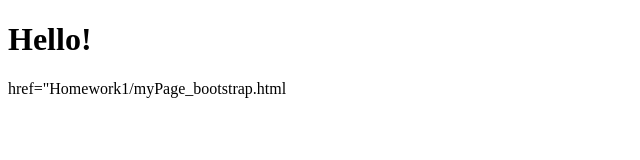
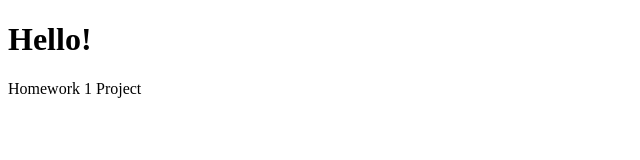
Before and after one commit to Caha8378/Caha8378.github.io, a plain HTML site: page index.html in a window 1280 px wide. Shown: the whole page, without its empty margins (0-640 px from the left). Drawn offline with Linux system fonts and the light colour scheme.

Commit message:
Update index.html

```diff
--- a/index.html
+++ b/index.html
@@ -2,6 +2,6 @@
 <html>
 <body>
 <h1>Hello!</h1>
-  <a>href="Homework1/myPage_bootstrap.html</a>
+  <ahref="Homework1/myPage_bootstrap.html>Homework 1 Project</a>
 </body>
 </html>
```
